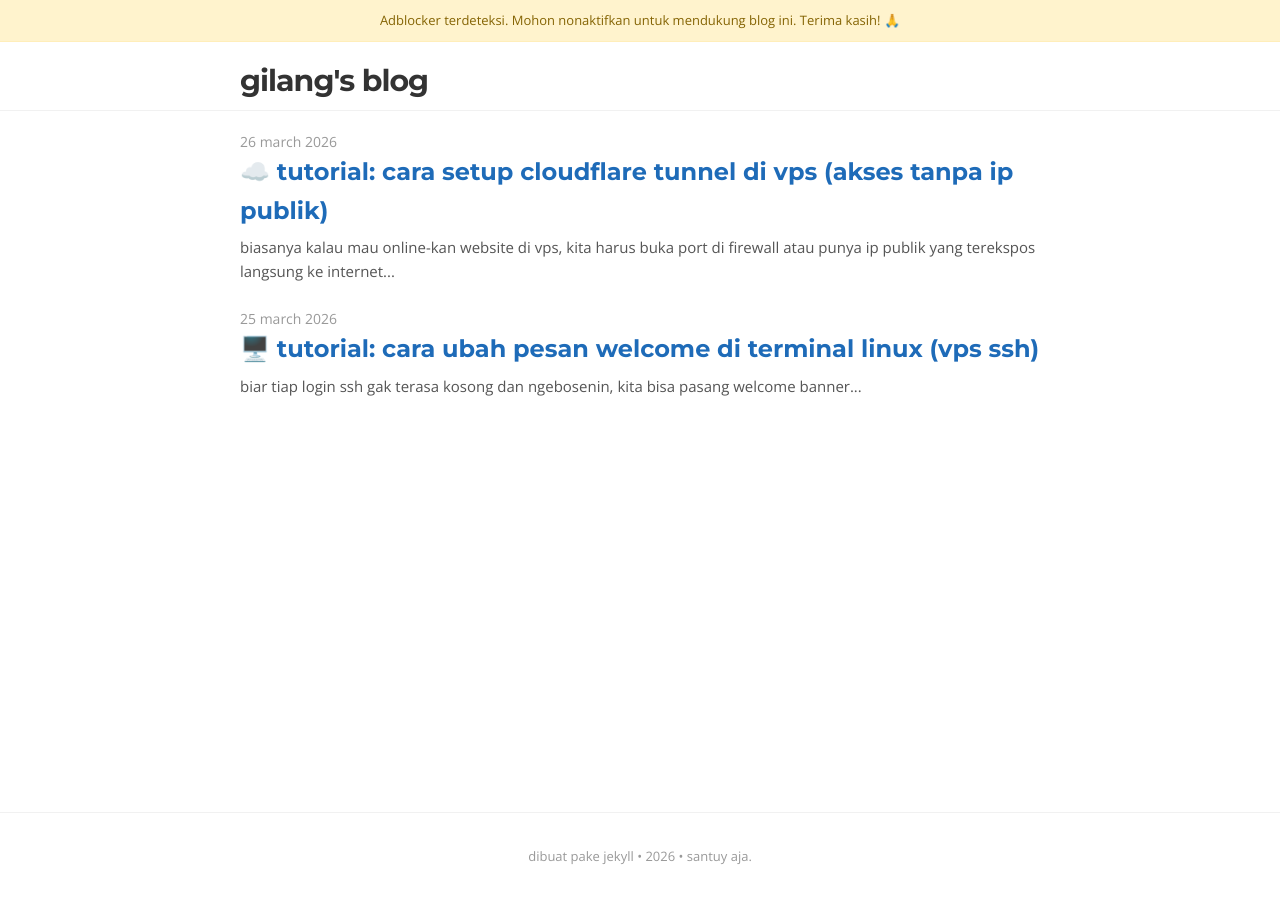
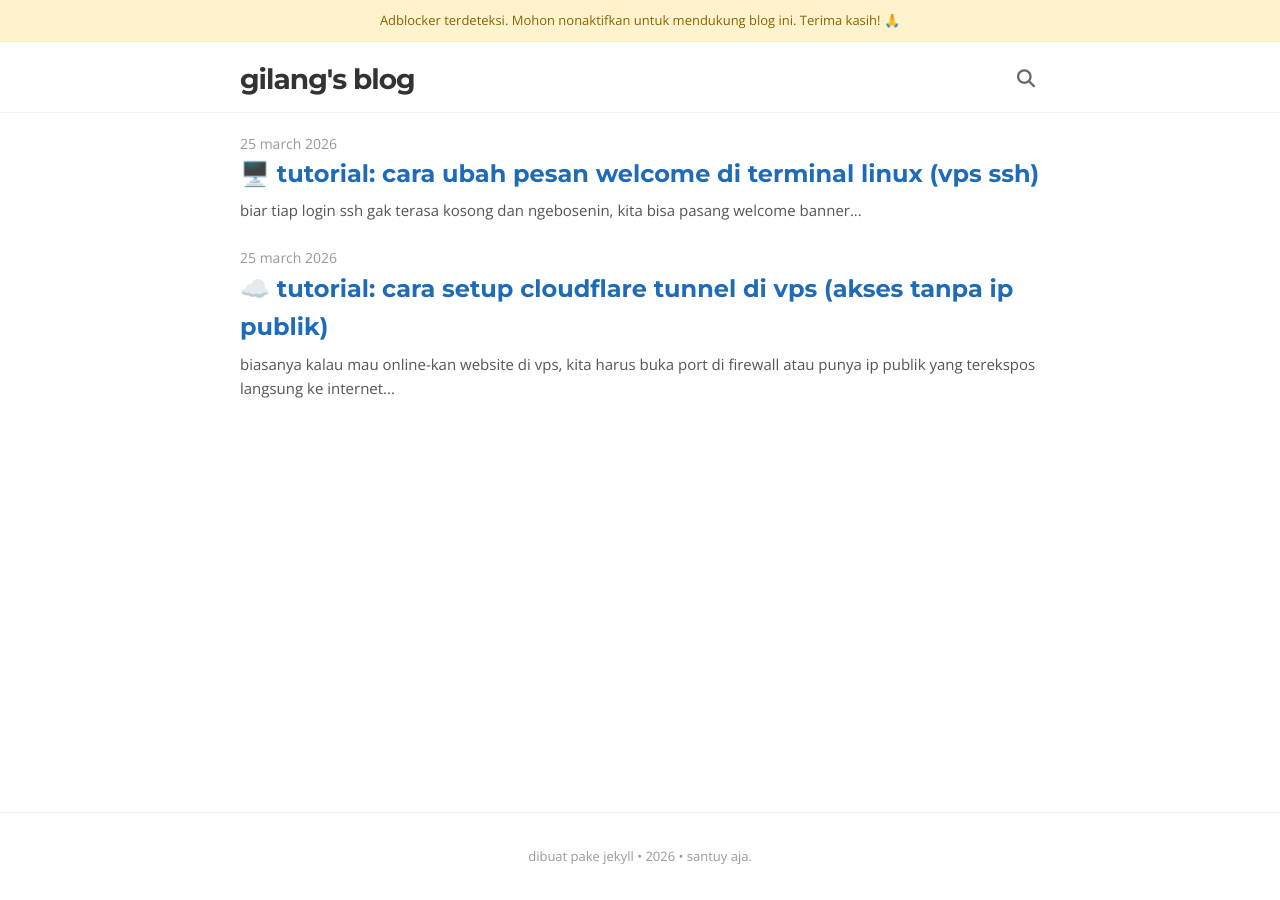
Before and after one commit to gilangf3000/gilangf3000.github.io, a Jekyll site: the page built from index.md, in a window 1280 px wide. Built offline with Jekyll 4.4.1, drawn with Linux system fonts in a browser that asks for light colours; nearby versions of some CDN libraries.

Commit message:
add feed_meta to layout for better rss support

```diff
--- a/_layouts/default.html
+++ b/_layouts/default.html
@@ -10,6 +10,7 @@
   <meta name="monetag" content="a16fbc8ac757d5f77aae10e51455757a">
   <script src="https://quge5.com/88/tag.min.js" data-zone="223231" async data-cfasync="false"></script>
   {% seo %}
+  {% feed_meta %}
   <link rel="preconnect" href="https://fonts.googleapis.com">
   <link rel="preconnect" href="https://fonts.gstatic.com" crossorigin>
   <link href="https://fonts.googleapis.com/css2?family=Montserrat:wght@400;700&family=Open+Sans:wght@400;600&display=swap" rel="stylesheet">
@@ -23,9 +24,16 @@
 
 <body>
 
-  <header class="site-header">
-    <div class="container">
+  <header class="site-header" id="header">
+    <div class="container header-content">
       <a class="site-title" href="{{ '/' | relative_url }}">{{ site.title }}</a>
+      <div class="search-container" id="search-container">
+        <button id="search-toggle" aria-label="Toggle search"><i class="fa-solid fa-magnifying-glass"></i></button>
+        <div class="search-input-wrapper">
+          <input type="text" id="post-search" placeholder="cari postingan..." aria-label="Search posts">
+          <button id="search-close" aria-label="Close search"><i class="fa-solid fa-xmark"></i></button>
+        </div>
+      </div>
     </div>
   </header>
 
--- a/_posts/2026-03-26-cloudflare-tunnel-vps.md
+++ b/_posts/2026-03-25-cloudflare-tunnel-vps.md
@@ -1,7 +1,7 @@
 ---
 layout: post
 title: "tutorial: cara setup cloudflare tunnel di vps (akses tanpa ip publik)"
-date: 2026-03-26
+date: 2026-03-25
 emoji: ☁️
 keywords: [cloudflare, tunnel, vps, security, tutorial, linux]
 image: /assets/img/tunnel.png
--- a/assets/css/style.css
+++ b/assets/css/style.css
@@ -25,26 +25,98 @@
   margin: 0 auto;
 }
 
+.header-content {
+  display: flex;
+  justify-content: space-between;
+  align-items: center;
+  position: relative;
+}
+
 header.site-header {
-  padding: 15px 0 5px 0;
+  padding: 15px 0 10px 0;
   border-bottom: 1px solid #f1f1f1;
   margin-bottom: 20px;
-}
-
-@media (max-width: 600px) {
-  header.site-header {
-    padding: 10px 0 5px 0;
-    margin-bottom: 15px;
-  }
+  background: #fff;
+  transition: all 0.3s ease;
 }
 
 .site-title {
   font-family: 'Montserrat', sans-serif;
-  font-size: 30px;
+  font-size: 28px;
   text-decoration: none;
   color: #333;
-  font-weight: 700; /* Bold as requested */
+  font-weight: 700;
   letter-spacing: -1px;
+  transition: opacity 0.3s ease;
+}
+
+/* Search UI */
+.search-container {
+  display: flex;
+  align-items: center;
+}
+
+#search-toggle, #search-close {
+  background: none;
+  border: none;
+  cursor: pointer;
+  font-size: 18px;
+  color: #666;
+  padding: 5px;
+  transition: color 0.2s;
+}
+
+#search-toggle:hover { color: #1e6bb8; }
+
+.search-input-wrapper {
+  display: none;
+  align-items: center;
+  gap: 10px;
+}
+
+#post-search {
+  padding: 6px 15px;
+  border: 1px solid #ddd;
+  border-radius: 20px;
+  font-size: 14px;
+  font-family: 'Open Sans', sans-serif;
+  outline: none;
+  width: 200px;
+}
+
+#header.search-active .site-title {
+  opacity: 0;
+  pointer-events: none;
+}
+
+#header.search-active .search-input-wrapper {
+  display: flex;
+}
+
+#header.search-active #search-toggle {
+  display: none;
+}
+
+@media (max-width: 600px) {
+  .site-title { font-size: 24px; }
+
+  #header.search-active .site-title {
+    display: none;
+  }
+
+  #header.search-active .search-container {
+    width: 100%;
+  }
+
+  #header.search-active .search-input-wrapper {
+    width: 100%;
+    justify-content: space-between;
+  }
+
+  #post-search {
+    flex: 1;
+    width: auto;
+  }
 }
 
 main {
@@ -118,7 +190,7 @@
   margin: 0;
   -ms-overflow-style: none;
   scrollbar-width: none;
-  position: relative; /* For the internal button */
+  position: relative; /* For copy button */
 }
 
 pre:hover .copy-btn {
--- a/assets/js/script.js
+++ b/assets/js/script.js
@@ -35,6 +35,54 @@
     }
   });
 
+  // Interactive Modern Search
+  const header = document.getElementById('header');
+  const searchToggle = document.getElementById('search-toggle');
+  const searchClose = document.getElementById('search-close');
+  const searchInput = document.getElementById('post-search');
+
+  if (searchToggle && searchClose && searchInput) {
+    // Open Search
+    searchToggle.addEventListener('click', () => {
+      header.classList.add('search-active');
+      searchInput.focus();
+    });
+
+    // Close Search
+    const closeSearch = () => {
+      header.classList.remove('search-active');
+      searchInput.value = '';
+      // Reset post visibility
+      document.querySelectorAll('.post-item').forEach(post => post.style.display = 'block');
+    };
+
+    searchClose.addEventListener('click', closeSearch);
+
+    // Keyboard ESC to close
+    document.addEventListener('keydown', (e) => {
+      if (e.key === 'Escape' && header.classList.contains('search-active')) {
+        closeSearch();
+      }
+    });
+
+    // Filtering Logic
+    searchInput.addEventListener('input', (e) => {
+      const query = e.target.value.toLowerCase();
+      const posts = document.querySelectorAll('.post-item');
+
+      posts.forEach(post => {
+        const title = post.querySelector('.post-title').innerText.toLowerCase();
+        const excerpt = post.querySelector('.post-excerpt').innerText.toLowerCase();
+
+        if (title.includes(query) || excerpt.includes(query)) {
+          post.style.display = 'block';
+        } else {
+          post.style.display = 'none';
+        }
+      });
+    });
+  }
+
   // Targeted Adblock Detection via Monetag Domain
   async function checkAdBlock() {
     const monetagUrl = 'https://quge5.com/88/tag.min.js';
```
